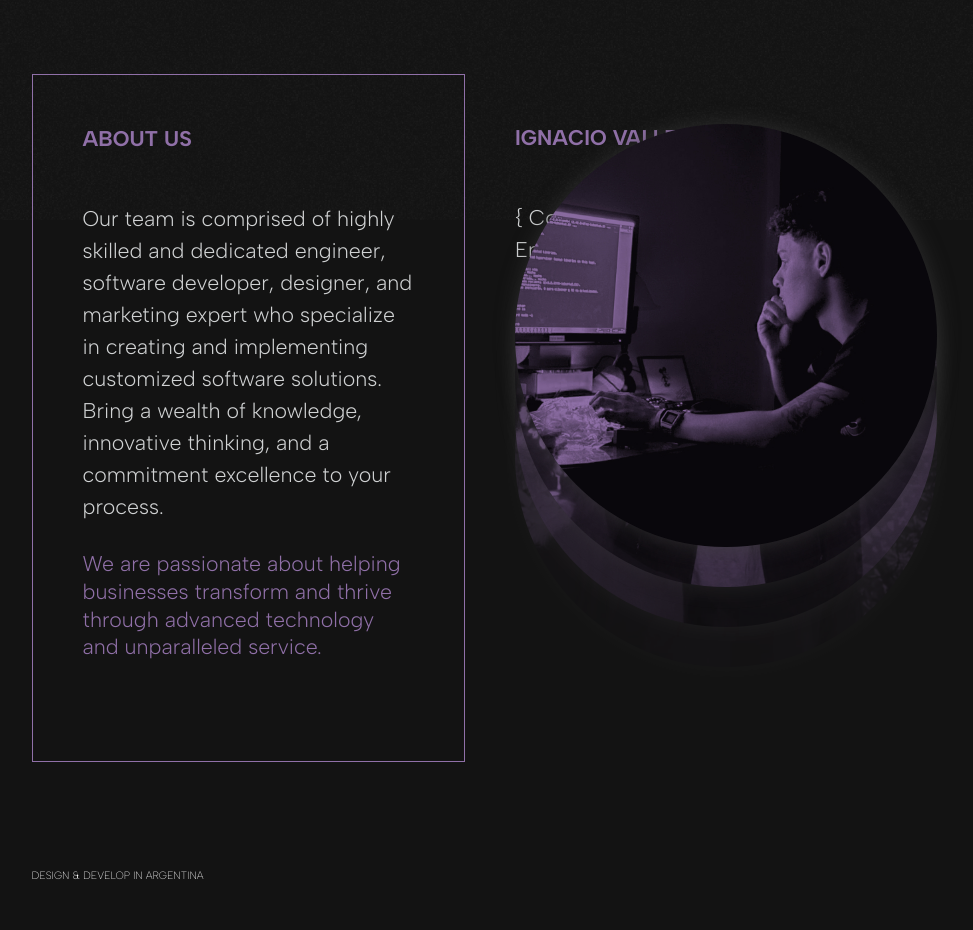
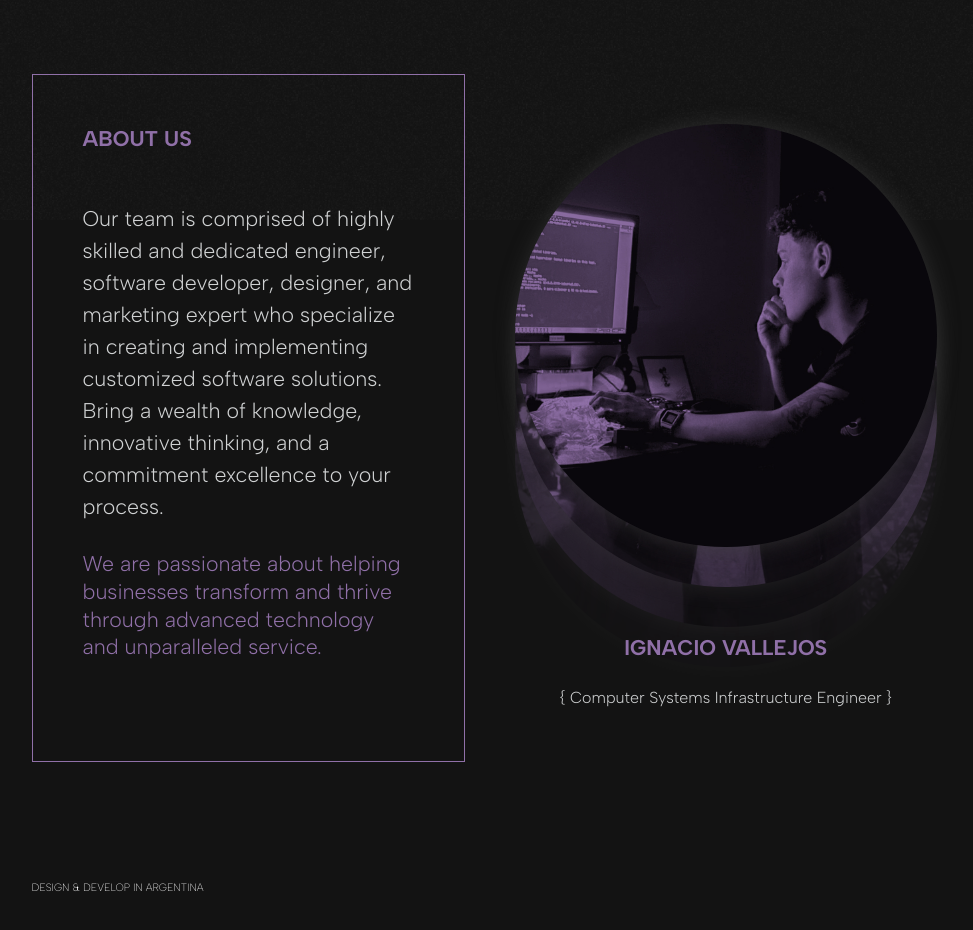
Before and after one commit to luchocandotti/foreman, a plain HTML site: page index.html in a window 1280 px wide. Shown: the part 580-1510 px from the top of the page, without its empty margins (131-1104 px from the left). Drawn offline with Linux system fonts and the light colour scheme.

Commit message:
arreglé textura y mas o menos los perfiles

```diff
--- a/index.html
+++ b/index.html
@@ -44,6 +44,7 @@
                 <h3>We are passionate about helping businesses transform and thrive through advanced technology and unparalleled service.
                 </h3>
             </div>
+
             <div class="perfiles">
                 <div id="perfil1" class="perfil">
                     <img src="./img/perfil_1.jpg"/>
@@ -57,12 +58,11 @@
                 <div id="perfil4" class="perfil">
                     <img src="./img/perfil_4.jpg"/>
                 </div>
-                <div class="clr"></div>
-
+                <h2>Ignacio Vallejos</h2>
+                <p>{ Computer Systems Infrastructure Engineer }</p>
+                <!-- <div class="clr"></div> -->
                 <!-- no logro hacer que el div perfiles tenga alto pues su display es relative -->
 
-                <h2>Ignacio Vallejos</h2>
-                <p>{ Computer Systems Infrastructure Engineer}</p>
             </div>
         </div>
 
--- a/style.css
+++ b/style.css
@@ -37,6 +37,8 @@ body{
 
 /* TEXTURA */
 .texture{
+    position: fixed;
+    top: 0px;
     width: 100%;
     height: 100%;
     background-image: url(./img/for_bg_tx.jpg);
@@ -44,9 +46,7 @@ body{
     background-size: cover;
     background-position: center center;
     background-repeat: repeat;
-    /* NO ESTÁ TOMANDO EL ALTO TOTAL DE LA PAGINA*/
-    position: absolute;
-    top: 0px;
+    /* SOLUCIONADOOOOOOOO */
     z-index: -1;
     box-sizing: content-box;
     mix-blend-mode: screen;
@@ -186,15 +186,32 @@ a{
 .perfiles{
     width: 50%;
     position: relative;
+    display: flex;
+    flex-direction:column;
+    justify-content: end;
+    height: 600px;
+    /* display: flex;
+    flex-direction: column;
+    align-items: center; */
     margin: 50px;
     /* border-width: 1px 1px 1px 1px;
     border-style: solid;
     border-color: #9070A8;
     margin-left: -1px; hace que se superponga la línea y no quede doble */
     box-sizing:border-box;
+
+    h2, p{
+        text-align: center;
+        margin: 10px;
+        z-index: 1;
+    }
+    p {
+        font-size: 12pt;
+    }
 }
 
 .perfil{
+    position: relative;
     margin-bottom: 20px;
     filter:drop-shadow(1px 1px 10px #3e3e3e9d);
 }
@@ -205,7 +222,7 @@ a{
 #perfil1{
     position: absolute;
     top: 0px;
-    z-index: 0;
+    z-index: 1;
     opacity: 100%;
 }
 #perfil2{
@@ -267,5 +284,8 @@ a{
         width: 100%;
         margin: 0;
     }
+    .perfil{
+        padding: 35px;
+    }
 
 }
```
